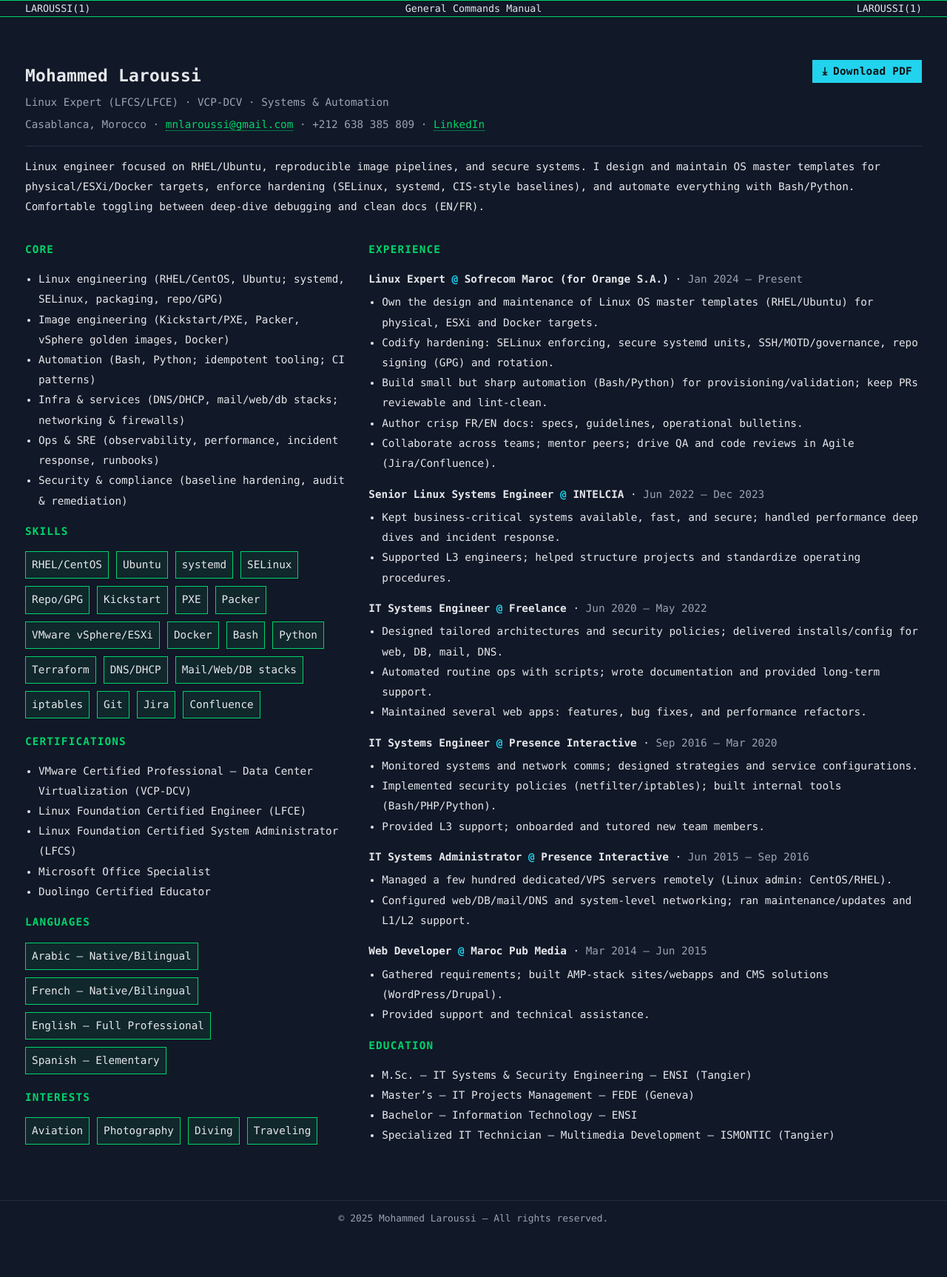
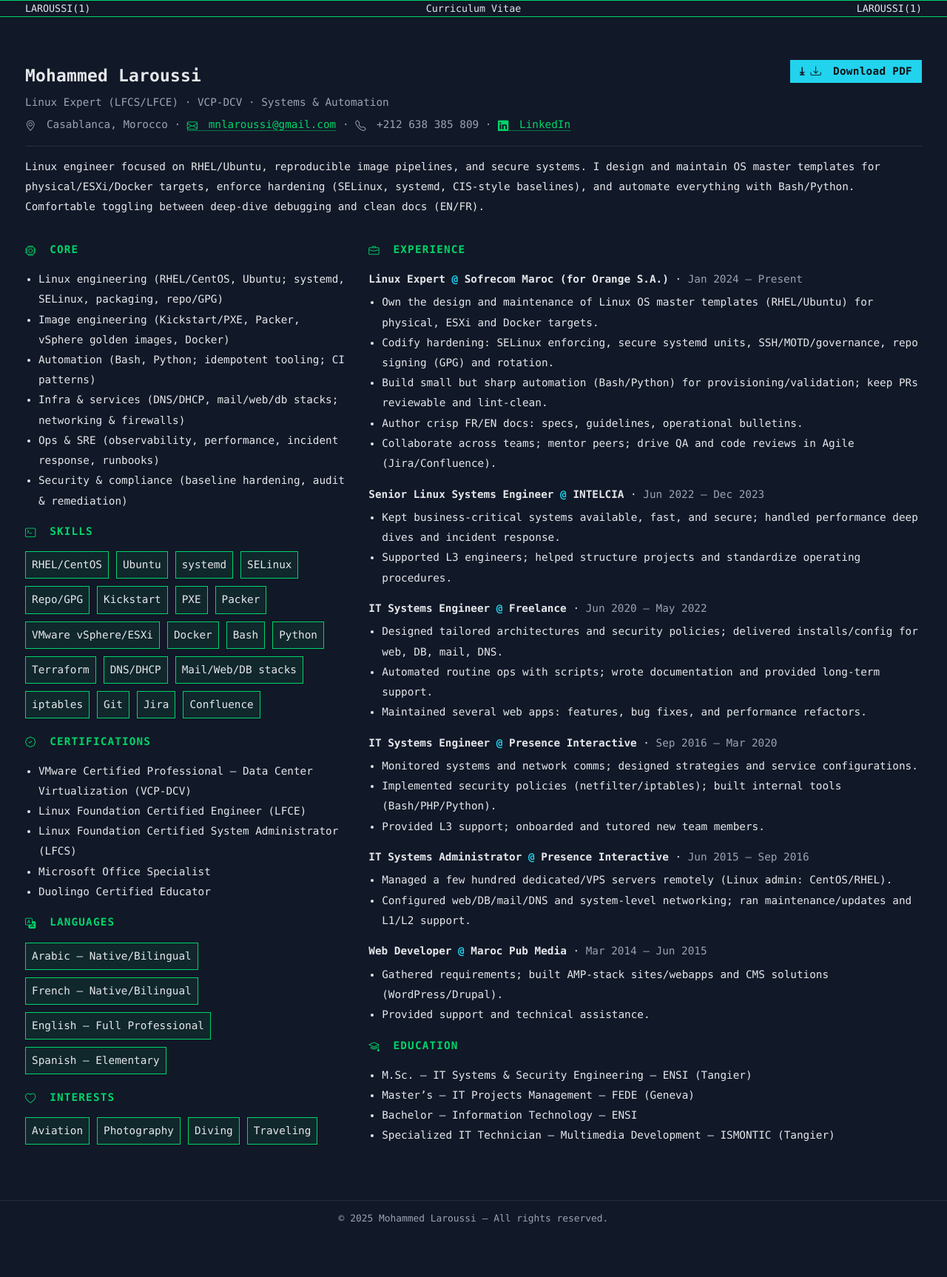
Before and after one commit to mlaroussi/resume, a Jekyll site: the page built from index.md, in a window 1280 px wide. Shown: the whole page at 74% size. Built offline with Jekyll 4.4.1, drawn with Linux system fonts in a browser that asks for light colours.

Commit message:
Update resume layout and styling; enhance header with icons and improve section titles

```diff
--- a/_layouts/default.html
+++ b/_layouts/default.html
@@ -6,12 +6,13 @@
   <title>{{ page.title | default: site.title }}</title>
   <meta name="description" content="Resume of {{ site.data.resume.name }}" />
   <link rel="canonical" href="{{ site.url }}{{ site.baseurl }}{{ page.url }}" />
+  <link href="https://cdn.jsdelivr.net/npm/bootstrap-icons@1.11.3/font/bootstrap-icons.min.css" rel="stylesheet">
   <link rel="stylesheet" href="{{ site.baseurl }}/assets/css/site.css">
 </head>
 <body>
   <div class="manbar">
     <span>LAROUSSI(1)</span>
-    <span>General Commands Manual</span>
+    <span>Curriculum Vitae</span>
     <span>LAROUSSI(1)</span>
   </div>
   <main class="container">{{ content }}</main>
--- a/assets/css/site.css
+++ b/assets/css/site.css
@@ -93,7 +93,7 @@ ul.tags li{padding:4px 8px;border:1px solid var(--accent);border-radius:0;backgr
   padding:6px 12px;border:1px solid var(--accent-2);border-radius:0;
   background:var(--accent-2);color:#0b0f12;cursor:pointer;font:inherit;font-weight:600;letter-spacing:.02em;line-height:1.2;background-clip:padding-box;
 }
-.print-btn::before{content:"⤓";font-weight:700}
+
 .print-btn:hover{filter:brightness(1.05)}
 .print-btn:active{transform:translateY(1px)}
 .print-btn:focus-visible{outline:2px solid #a7f3ce;outline-offset:2px}
@@ -116,6 +116,13 @@ h2{break-after:avoid}
 @container (min-width: 90ch){
   .two-col{ grid-template-columns:36% 1fr; gap:28px }
 }
+
+/* Icon font tweaks */
+.bi{font-size:1em;vertical-align:-0.15em;line-height:1}
+h2 .bi{margin-right:8px}
+.meta .bi{margin-right:6px}
+.print-btn .bi{margin-right:8px}
+@media print{.bi{color:#000 !important}}
 
 /* ====== PRINT ONLY ====== */
 @media print{
--- a/index.md
+++ b/index.md
@@ -8,13 +8,15 @@ title: "Mohammed Laroussi — Resume"
     <h1>{{ site.data.resume.name }}</h1>
     <div class="subtitle">{{ site.data.resume.title }}</div>
     <div class="meta">
-      {{ site.data.resume.location }} · <a href="mailto:{{ site.data.resume.email }}">{{ site.data.resume.email }}</a> · {{ site.data.resume.phone }}
+      <i class="bi bi-geo-alt"></i> {{ site.data.resume.location }} ·
+      <a href="mailto:{{ site.data.resume.email }}"><i class="bi bi-envelope"></i> {{ site.data.resume.email }}</a> ·
+      <i class="bi bi-telephone"></i> {{ site.data.resume.phone }}
       {% assign li = site.data.resume.links | where: "label", "LinkedIn" | first %}
-      <span class="no-print"> · <a href="{{ li.url }}">LinkedIn</a></span>
+      <span class="no-print"> · <a href="{{ li.url }}"><i class="bi bi-linkedin"></i> LinkedIn</a></span>
     </div>
   </div>
   <div class="no-print header-actions">
-    <button onclick="window.print()" class="print-btn">Download PDF</button>
+    <button onclick="window.print()" class="print-btn"><i class="bi bi-download"></i> Download PDF</button>
   </div>
 </div>
 
@@ -26,35 +28,35 @@ title: "Mohammed Laroussi — Resume"
   <div class="col">
 
   <section>
-    <h2>Core</h2>
+    <h2><i class="bi bi-cpu"></i> Core</h2>
     <ul class="compact">
       {% for c in site.data.resume.core_competencies %}<li>{{ c }}</li>{% endfor %}
     </ul>
   </section>
 
   <section>
-    <h2>Skills</h2>
+    <h2><i class="bi bi-terminal"></i> Skills</h2>
     <ul class="tags">
       {% for s in site.data.resume.skills %}<li>{{ s }}</li>{% endfor %}
     </ul>
   </section>
 
   <section>
-    <h2>Certifications</h2>
+    <h2><i class="bi bi-patch-check"></i> Certifications</h2>
     <ul class="compact">
       {% for c in site.data.resume.certifications %}<li>{{ c }}</li>{% endfor %}
     </ul>
   </section>
 
   <section>
-    <h2>Languages</h2>
+    <h2><i class="bi bi-translate"></i> Languages</h2>
     <ul class="tags">
       {% for l in site.data.resume.languages %}<li>{{ l.name }} — {{ l.level }}</li>{% endfor %}
     </ul>
   </section>
 
   <section>
-    <h2>Interests</h2>
+    <h2><i class="bi bi-heart"></i> Interests</h2>
     <ul class="tags">
       {% for i in site.data.resume.interests %}<li>{{ i }}</li>{% endfor %}
     </ul>
@@ -66,7 +68,7 @@ title: "Mohammed Laroussi — Resume"
   <div class="col">
 
   <section>
-    <h2>Experience</h2>
+    <h2><i class="bi bi-briefcase"></i> Experience</h2>
     {% for job in site.data.resume.experience %}
     <div class="item">
       <span class="role">{{ job.role }}</span> <span class="company">{{ job.company }}</span> · <span class="dates">{{ job.dates }}</span>
@@ -78,7 +80,7 @@ title: "Mohammed Laroussi — Resume"
   </section>
 
   <section>
-    <h2>Education</h2>
+    <h2><i class="bi bi-mortarboard"></i> Education</h2>
     <ul class="compact">
       {% for e in site.data.resume.education %}<li>{{ e.degree }} — {{ e.institution }}</li>{% endfor %}
     </ul>
```
